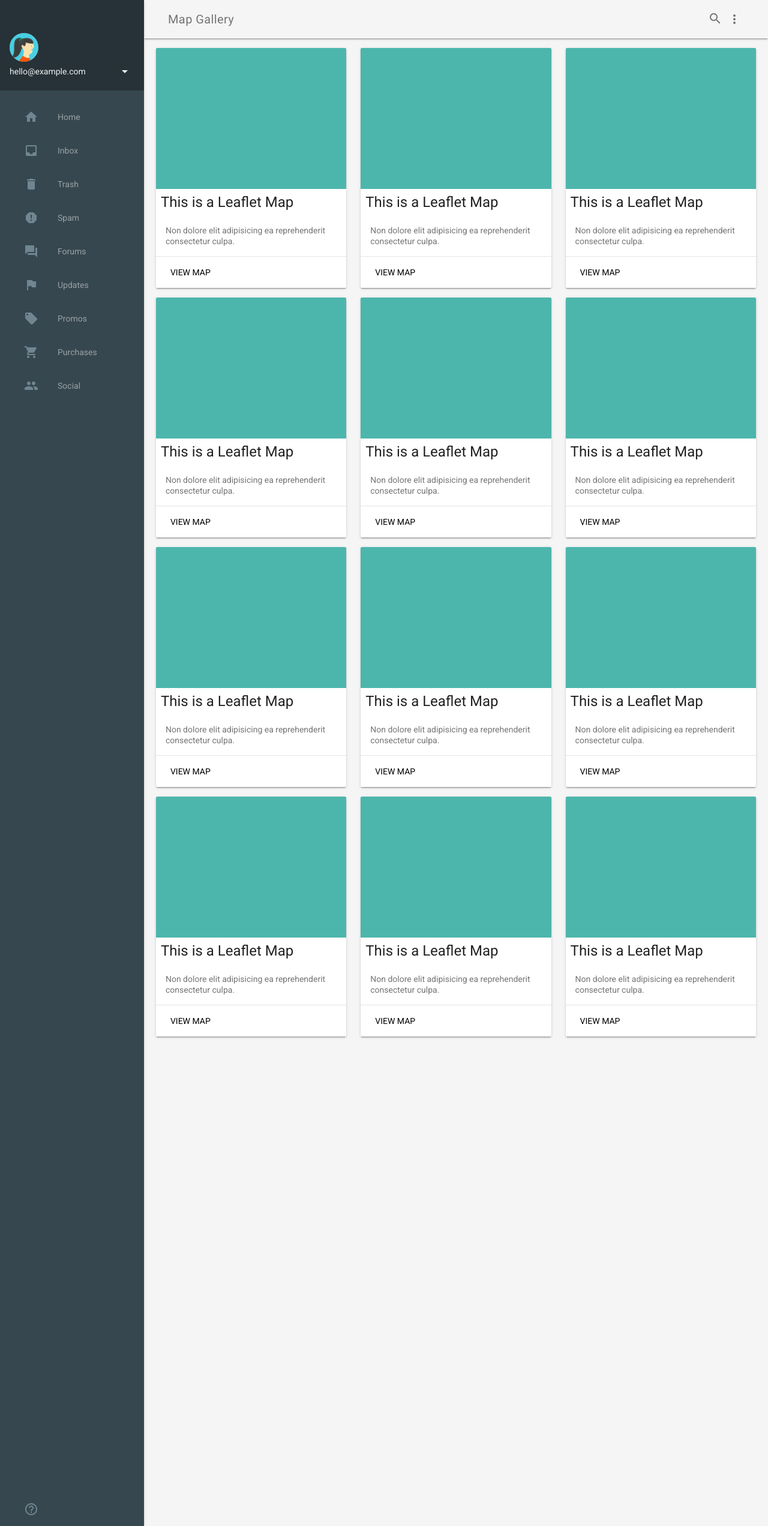
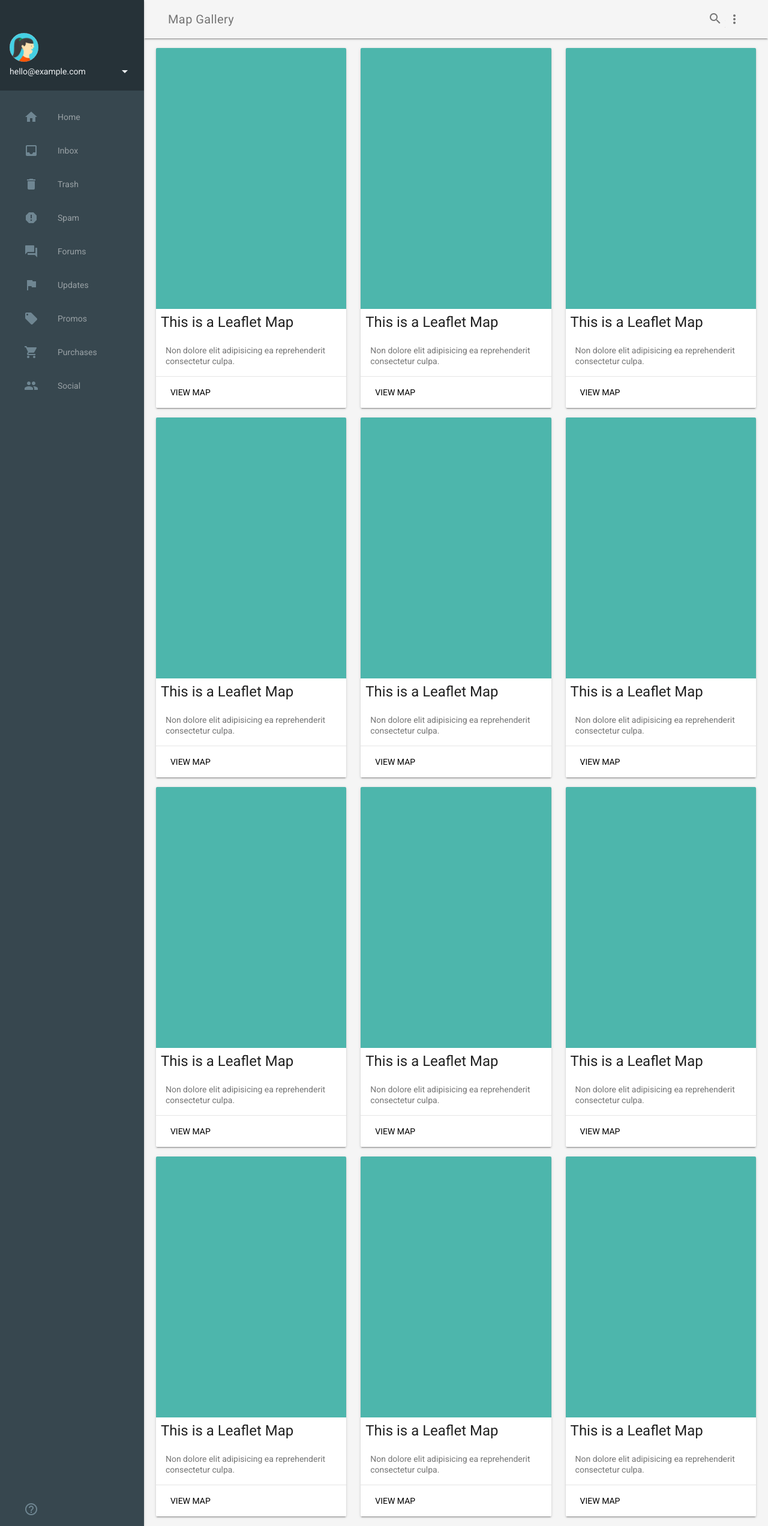
Before and after one commit to zerospatial/material-maps, a Jekyll site: the page built from index.html, in a window 1280 px wide. Shown: the whole page at 60% size. Built offline with Jekyll 4.4.1, drawn with Linux system fonts in a browser that asks for light colours.

Commit message:
Update material-dashboard-custom-styles.css

```diff
--- a/assets/custom-css/material-dashboard-custom-styles.css
+++ b/assets/custom-css/material-dashboard-custom-styles.css
@@ -1,12 +1,12 @@
 .is-focused .mdl-textfield__input {
-  min-width: 200px;
+  min-width: 180px;
 }
 .demo-content {
   max-width: 1344px;
 }
 .mdl-card--square {
   width: 320px;
-  height: 400px;
+  height: 600px;
 }
 .demo-updates .mdl-card__title {
   min-height: 200px;
```
